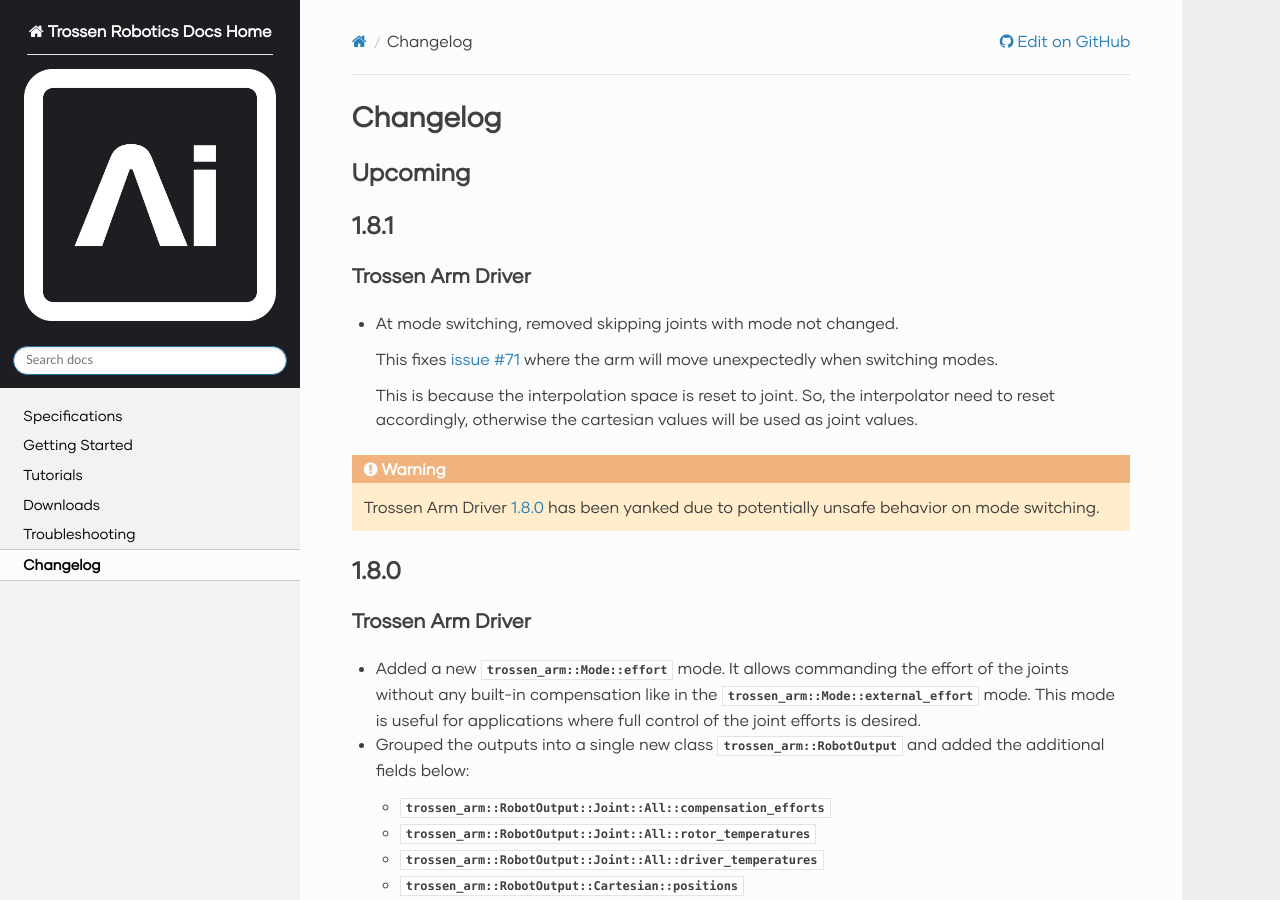
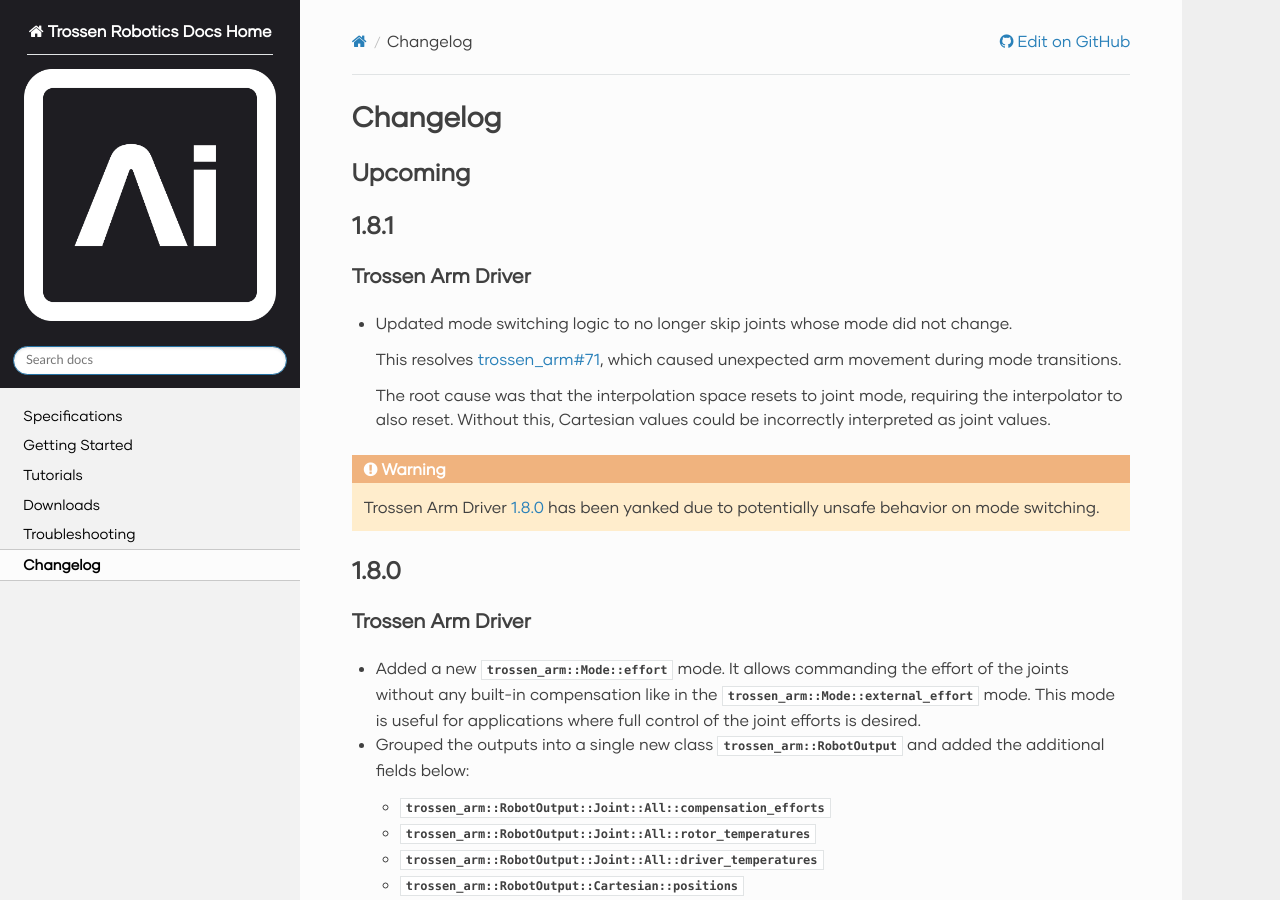
Before and after one commit to TrossenRobotics/trossen_arm, a Sphinx documentation site: the page built from docs/changelog.rst, in a window 1280 px wide and 900 px high. Built offline with Sphinx 7.4.7 and the Read the Docs theme 3.1.0, drawn with Linux system fonts in a browser that asks for light colours; some web fonts are replaced; pages that are not in the unit, such as notebooks, are missing from menus.

Commit message:
Updated language in changelog

```diff
--- a/docs/changelog.rst
+++ b/docs/changelog.rst
@@ -11,16 +11,16 @@ Upcoming
 Trossen Arm Driver
 ------------------
 
-- At mode switching, removed skipping joints with mode not changed.
+- Updated mode switching logic to no longer skip joints whose mode did not change.
 
-  This fixes `issue #71`_ where the arm will move unexpectedly when switching modes.
+  This resolves `trossen_arm#71`_, which caused unexpected arm movement during mode transitions.
 
-  This is because the interpolation space is reset to joint.
-  So, the interpolator need to reset accordingly, otherwise the cartesian values will be used as joint values.
+  The root cause was that the interpolation space resets to joint mode, requiring the interpolator to also reset.
+  Without this, Cartesian values could be incorrectly interpreted as joint values.
 
 .. warning:: Trossen Arm Driver :ref:`changelog:1.8.0` has been yanked due to potentially unsafe behavior on mode switching.
 
-.. _`issue #71`: https://github.com/TrossenRobotics/trossen_arm/issues/71
+.. _`trossen_arm#71`: https://github.com/TrossenRobotics/trossen_arm/issues/71
 
 1.8.0
 =====
```
